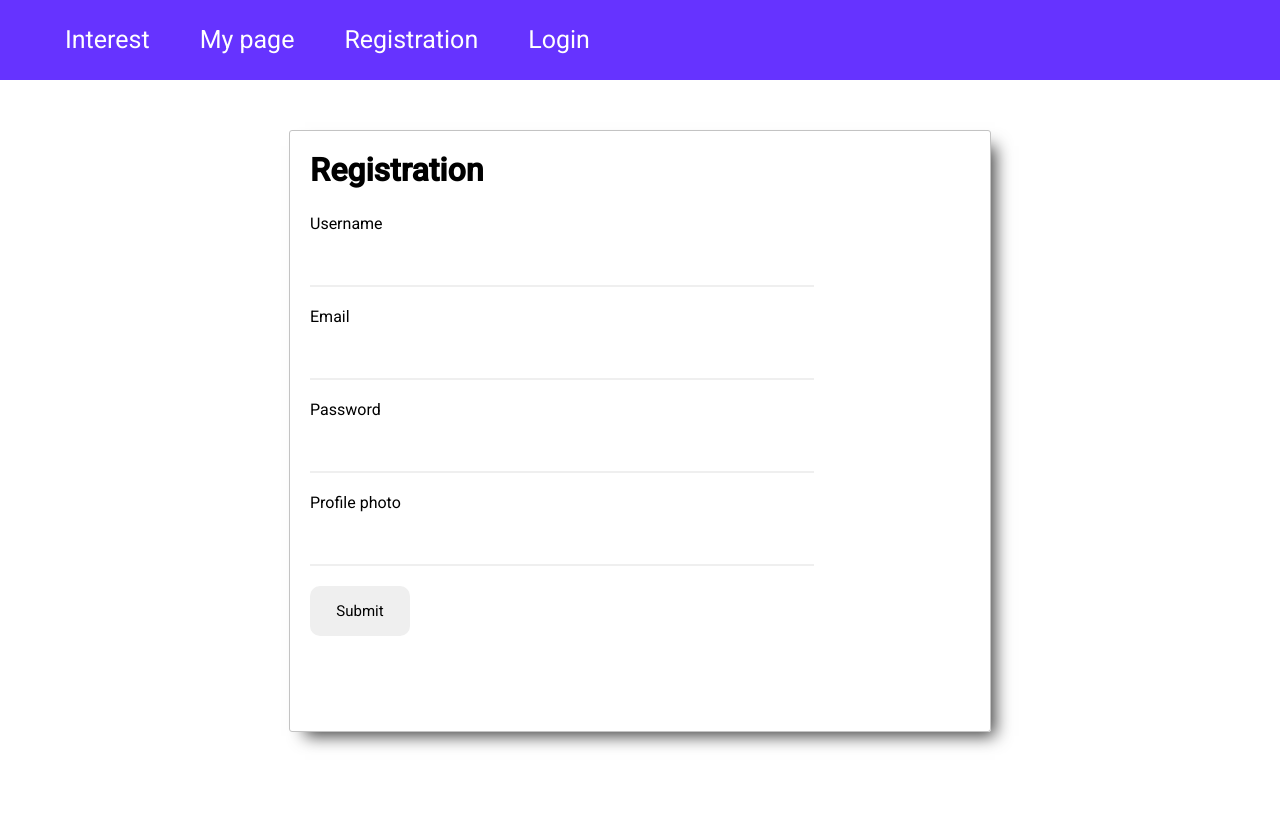
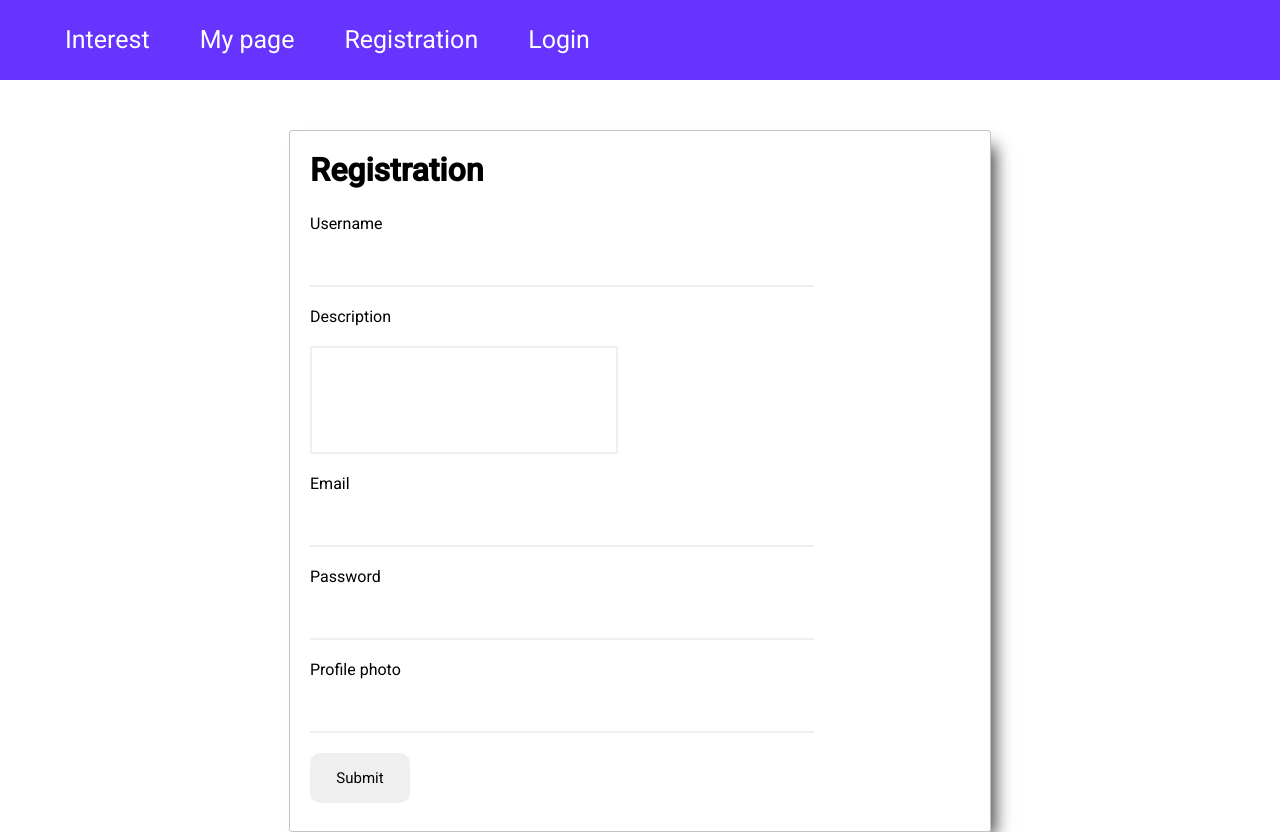
Before and after one commit to LadeMor/Interest-Client, a React (Create React App) app: page /registration in a window 1280 px wide. Before the commit the page ends 800 px from the top, so only its background shows below. Built offline with nearby package versions, Linux system fonts and the light colour scheme.

Commit message:
Updated auth components

```diff
--- a/src/componens/auth/login/Login.css
+++ b/src/componens/auth/login/Login.css
@@ -43,6 +43,7 @@
     width: 100px;
     height: 50px;
     margin-left: 20px;
+    transition: 0.3s;
 }
 
 .form-block-login form button:hover{
--- a/src/componens/auth/registration/Register.css
+++ b/src/componens/auth/registration/Register.css
@@ -4,10 +4,11 @@
     font-family: 'Roboto', sans-serif;
 }
 
+
 .form-block-register{
     margin: 0 auto;
     margin-top: 50px;
-    height: 600px;
+    height: 700px;
     width: 700px;
     border-radius: 3px;
     border:#c3c3c3 1px solid;
@@ -31,6 +32,19 @@
     font-size: 15px;
 }
 
+.form-block-register form textarea{
+    width: 300px;
+    height: 100px;
+    resize: none;
+    font-size: 15px;
+    margin-top:20px;
+    margin-bottom: 20px;
+    margin-left: 20px;
+    display: block;
+    outline:none;
+    border: 2px solid #EFEFEF;
+}
+
 .form-block-register form label{
     margin-left: 20px;
 }
@@ -43,6 +57,7 @@
     width: 100px;
     height: 50px;
     margin-left: 20px;
+    transition: 0.3s;
 }
 
 .form-block-register form button:hover{
--- a/src/componens/auth/registration/Register.js
+++ b/src/componens/auth/registration/Register.js
@@ -14,6 +14,11 @@ function Register(){
                         type="text"
                         name="username"
                     />
+                    <label>Description</label>
+                    <textarea name="description"
+                              maxlength="200">
+
+                    </textarea>
                     <label>Email</label>
                     <input
                         type="email"
```
